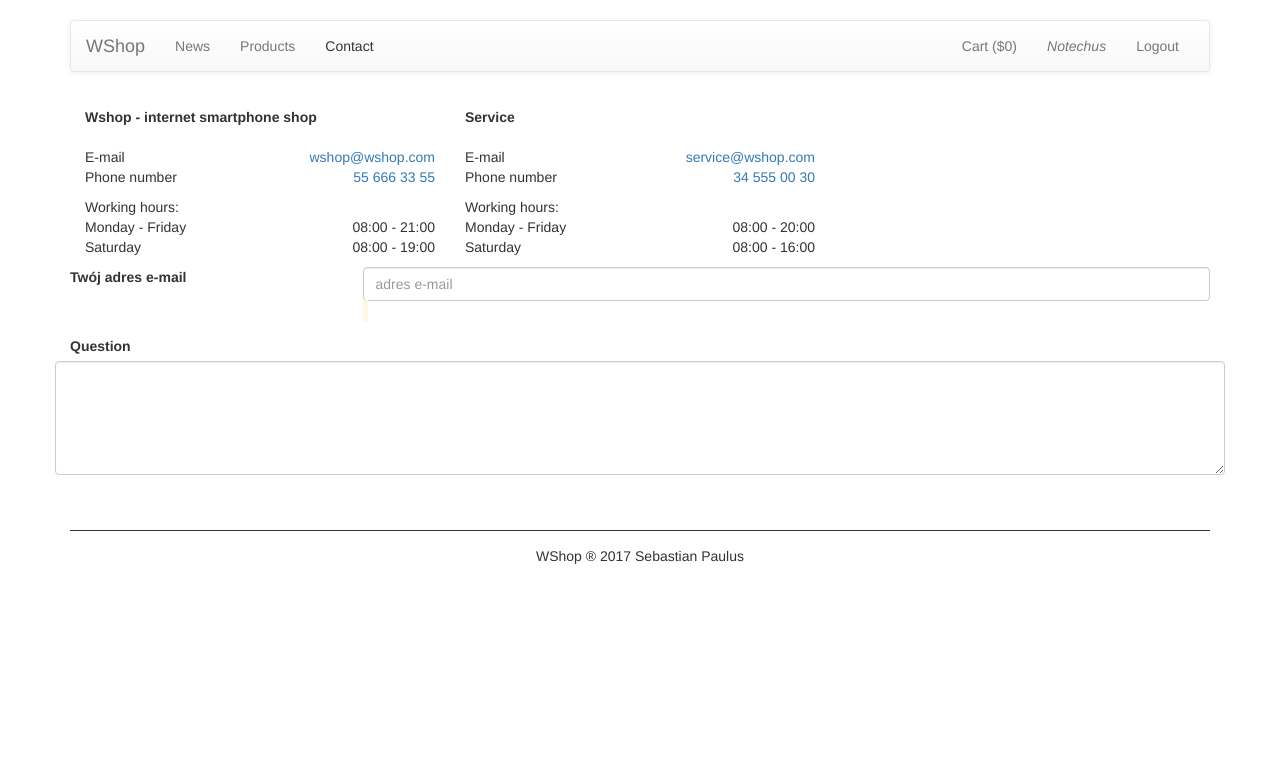
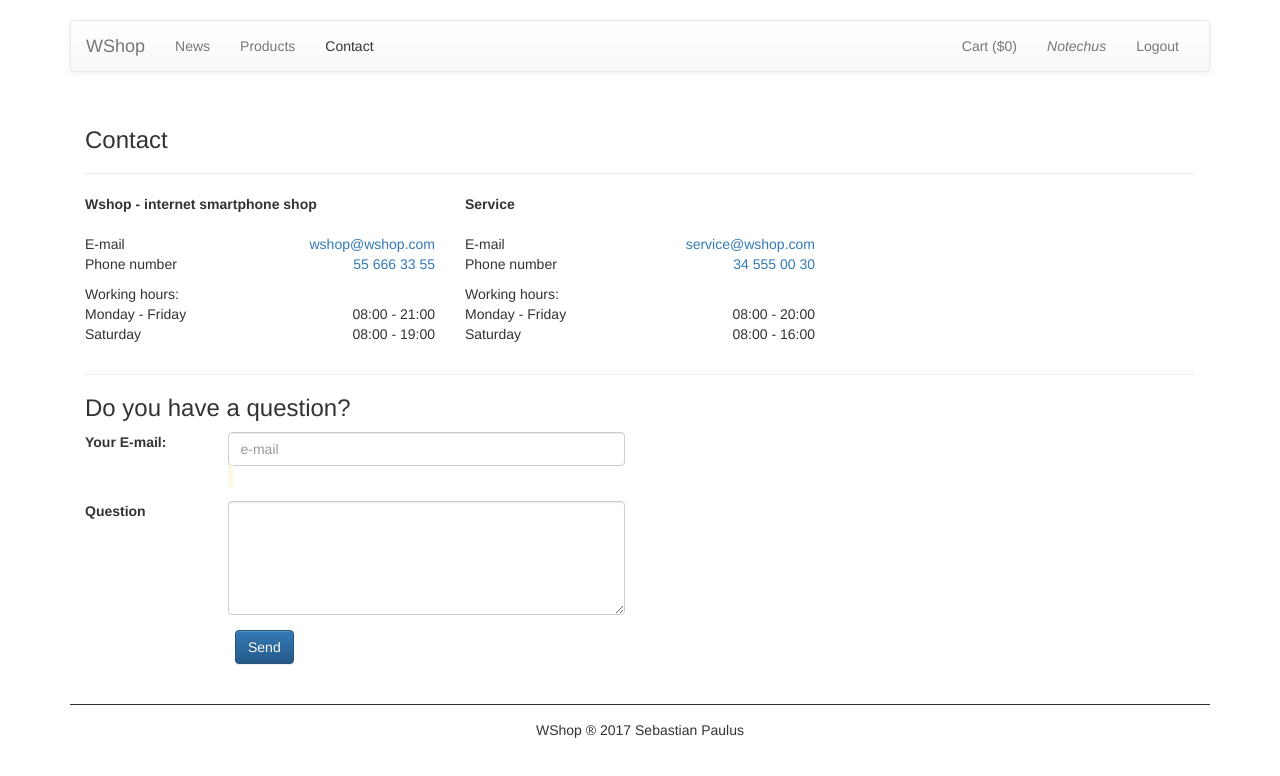
Before and after one commit to Notechus/wshop-web, a Vue app: page / in a window 1280 px wide. Both pictures are taken after a click on the link "Contact". Shown: the top 776 px of the page. Built offline with nearby package versions, Linux system fonts and the light colour scheme.

Commit message:
contact page

```diff
--- a/src/components/contact/ContactForm.vue
+++ b/src/components/contact/ContactForm.vue
@@ -1,22 +1,31 @@
 <template>
     <section class="row">
-        <div id="contact-form">
+        <header class="col-xs-12">
+            <hr class="line">
+            <h3>Do you have a question?</h3>
+        </header>
+        <div class="col-md-6 col-xs-12" id="contact-form">
             <form action="/sth/st" method="POST" class="form-horizontal">
                 <div class="form-group">
-                    <label for="emailAddress" class="col-md-3 font-normal">Twój adres e-mail</label>
+                    <label for="emailAddress" class="col-md-3 font-normal">Your E-mail:</label>
                     <div class="col-xs-12 col-sm-9">
-                        <div class="marked invalid">
-                            <input type="email" class="form-control invalid" id="emailAddress"
-                                   name="emailAddress" placeholder="adres e-mail" maxlength="60">
-                            <span class="mark"></span>
-                        </div>
+                        <input type="email" class="form-control invalid" id="emailAddress"
+                               name="emailAddress" placeholder="e-mail" maxlength="60" required="required">
+                        <span class="mark"></span>
                     </div>
                 </div>
                 <div class="form-group">
-                    <label for="question" class="col-md-4 font-normal">Question</label>
-                    <textarea name="question" id="question" class="form-control" rows="5" required="required"
-                              maxlength="2000">
+                    <label for="question" class="font-normal col-xs-12 col-sm-3">Question</label>
+                    <div class="col-xs-12 col-sm-9">
+                        <textarea name="question" id="question" class="form-control" rows="5" required="required"
+                                  maxlength="2000">
                         </textarea>
+                    </div>
+                </div>
+                <div class="col-xs-8 col-sm-6 col-sm-offset-3">
+                    <button id="contactFormSubmit" type="submit" class="btn btn-primary">
+                        Send
+                    </button>
                 </div>
             </form>
         </div>
--- a/src/components/contact/ContactInfo.vue
+++ b/src/components/contact/ContactInfo.vue
@@ -1,5 +1,9 @@
 <template>
     <section class="row">
+        <header class="col-xs-12">
+            <h3>Contact</h3>
+            <hr class="line">
+        </header>
         <div class="col-md-4">
             <p>
                 <b>Wshop - internet smartphone shop</b>
--- a/src/styles.css
+++ b/src/styles.css
@@ -12,3 +12,8 @@ body {
 .fade-enter, .fade-leave-to {
     opacity: 0
 }
+
+.line {
+    background: #1d1d1e;
+    border-radius: 10px 0 0 10px;
+}
```
